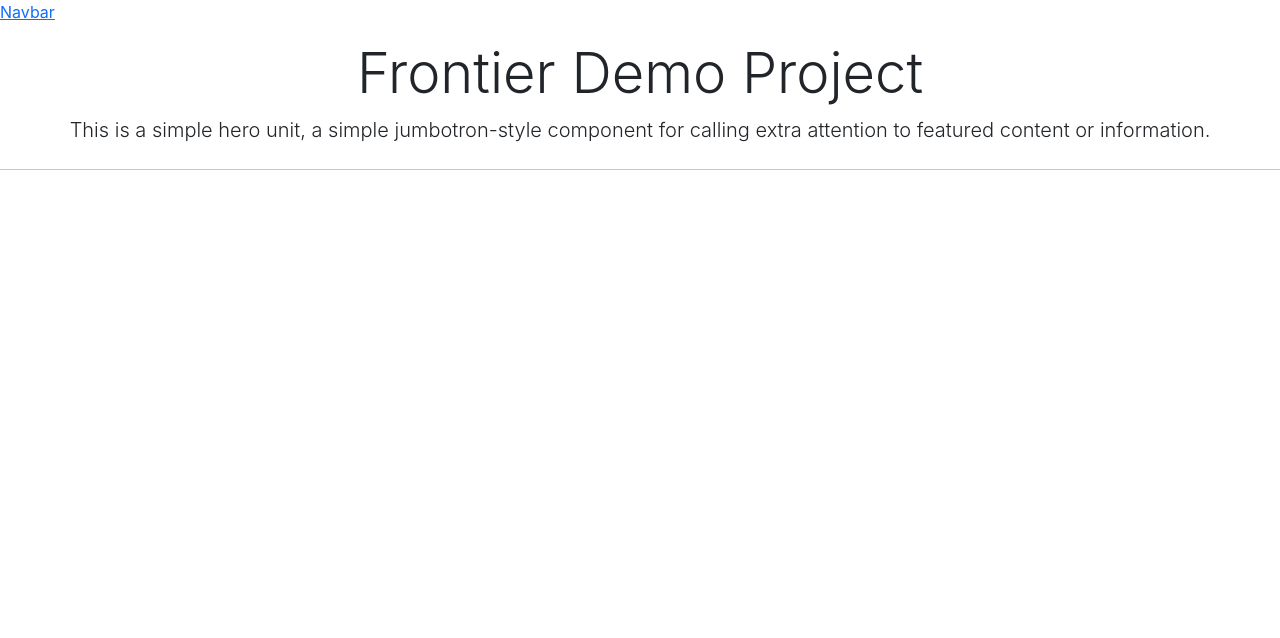
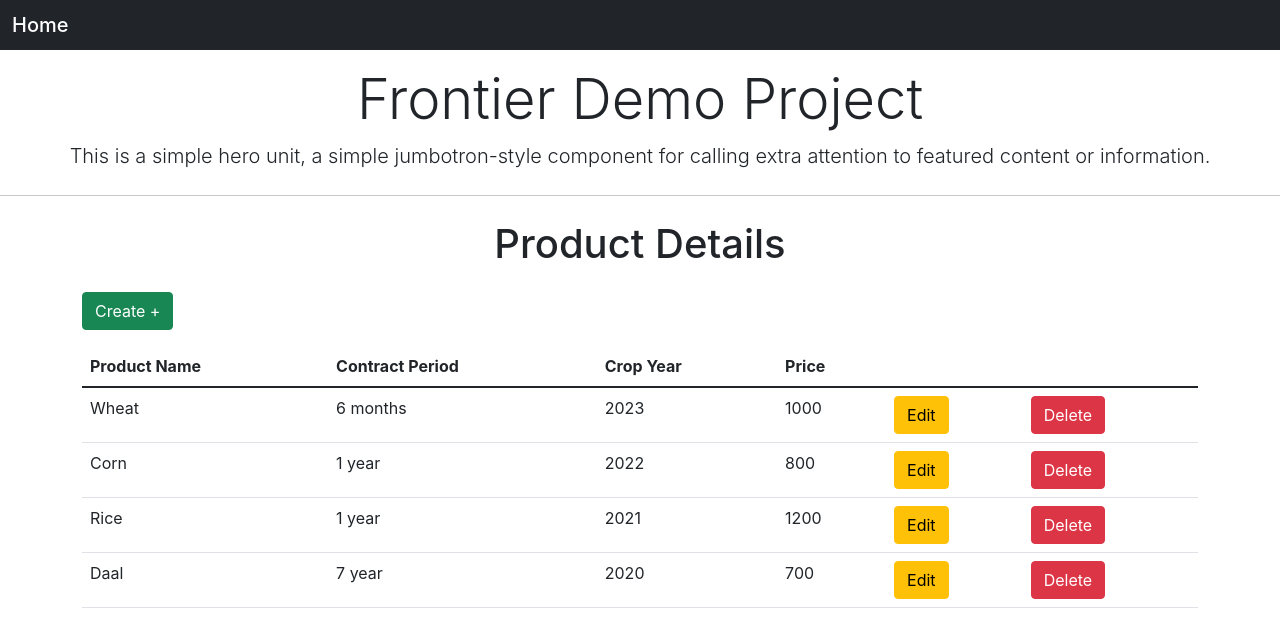
Before and after one commit to rick2001/frontierprojectdemo, a React (Create React App) app: page / in a window 1280 px wide. Shown: the top 638 px of the page. Built offline with nearby package versions, Linux system fonts and the light colour scheme.

Commit message:
commit-4

```diff
--- a/src/Components/Navbar.js
+++ b/src/Components/Navbar.js
@@ -4,9 +4,9 @@ import { Link } from 'react-router-dom'
 export const Navbar = () => {
   return (
     <div>
-      <nav classname="navbar navbar-dark bg-dark">
-        <div classname="container-fluid">
-          <Link to="/" classname="navbar-brand mb-0 h1">Navbar</Link>
+      <nav className="navbar navbar-dark bg-dark">
+        <div className="container-fluid">
+          <Link to="/" className="navbar-brand mb-0 h1">Home</Link>
         </div>
       </nav>
 
--- a/src/Components/ProductForm.js
+++ b/src/Components/ProductForm.js
@@ -42,7 +42,7 @@ export const ProductForm = () => {
           <input type="text" className="form-control" value={newData.contractPeriod} id="contractPeriod" onChange={handleOnChange} />
         </div>
         <div className="form-group fw-bold">
-          <label class="form-label" htmlFor="cropYear">Crop Yea:</label>
+          <label class="form-label" htmlFor="cropYear">Crop Year:</label>
           <input type="text" className="form-control" value={newData.cropYear} id="cropYear" onChange={handleOnChange} />
         </div>
         <div className="form-group fw-bold">
--- a/src/Components/ProductTable.js
+++ b/src/Components/ProductTable.js
@@ -1,9 +1,131 @@
-import React from 'react'
+import React, {useState, useRef} from 'react'
+import { useSelector, useDispatch } from 'react-redux'
+import { Link } from 'react-router-dom'
+import { deleteProduct, updateProduct } from '../redux/counter/counterSlice'
 
 export const ProductTable = () => {
+
+  // useRef Hook variable. using this I can give the reference to the current object
+  const ref = useRef(null);
+
+  // getting data from counterSilce
+  const data = useSelector((state) => state.counter.products)
+  console.log(data);  // logging the data in console
+
+  // variable of useDisPatch Hook
+  const dispatch = useDispatch();
+
+  // new state to store the edited data
+  const [editData, setEditdata] = useState({ productId: "", productName: "", contractPeriod: "", cropYear: "", price: "" })
+
+  // handeling the deleting functionality
+  const handleDelete = (id) => {
+    dispatch(deleteProduct(id));
+  }
+
+  // handeling the edited data functionality
+  const handleEdit = (user) => {
+    setEditdata({
+      productId: user.productId,
+      productName: user.productName,
+      contractPeriod: user.contractPeriod,
+      cropYear: user.cropYear,
+      price: user.price
+    })
+    // console.log(user)
+    ref.current.click();  //modal will open
+  }
+
+  // handeling the form data
+  const handleOnChange = (e) => {
+    setEditdata({ ...editData, [e.target.id]: e.target.value })
+  }
+
+
+  // handeling the save button after performing edit operation in modal
+  const handleSave = () => {
+    // console.log("This is my edited data-> ",editData);
+    dispatch(updateProduct(editData));
+
+  }
+
+
+
   return (
-    <div>
+    <>
+      <button style={{ display: "none" }} ref={ref} type="button" className="btn btn-primary" data-bs-toggle="modal" data-bs-target="#exampleModal">
+        Launch demo modal
+      </button>
 
-    </div>
+      <div className="modal fade" id="exampleModal" tabIndex="-1" aria-labelledby="exampleModalLabel" aria-hidden="true">
+        <div className="modal-dialog">
+          <div className="modal-content">
+            <div className="modal-header">
+              <h5 className="modal-title" id="exampleModalLabel">Edit Details</h5>
+              <button type="button" className="btn-close" data-bs-dismiss="modal" aria-label="Close"></button>
+            </div>
+            <div className="modal-body">
+
+              <form>
+                <div className="form-group">
+                  <label htmlFor="productName">Product Name</label>
+                  <input type="text" className="form-control" value={editData.productName} id="productName" onChange={handleOnChange} />
+                </div>
+                <div className="form-group">
+                  <label htmlFor="contractPeriod">Contract Period</label>
+                  <input type="text" className="form-control" value={editData.contractPeriod} id="contractPeriod" onChange={handleOnChange} />
+                </div>
+                <div className="form-group">
+                  <label htmlFor="cropYear">Crop Year</label>
+                  <input type="text" className="form-control" value={editData.cropYear} id="cropYear" onChange={handleOnChange} />
+                </div>
+                <div className="form-group">
+                  <label htmlFor="price">Price</label>
+                  <input type="text" className="form-control" value={editData.price} id="price" onChange={handleOnChange} />
+                </div>
+              </form>
+
+
+            </div>
+            <div className="modal-footer">
+              <button type="button" className="btn btn-secondary" data-bs-dismiss="modal">Close</button>
+              <button type="button" className="btn btn-primary" onClick={handleSave}>Save</button>
+            </div>
+          </div>
+        </div>
+      </div>
+
+      <div className="container">
+        <h1 className='text-center'>Product Details</h1>
+        <Link to="/create" className='btn btn-success my-3'>Create +</Link>
+        <table className='table'>
+          <thead>
+            <tr>
+              <th>Product Name</th>
+              <th>Contract Period</th>
+              <th>Crop Year</th>
+              <th>Price</th>
+            </tr>
+          </thead>
+          <tbody>
+            {data.map((item, index) => {
+              return <tr key={index}>
+                <td>{item.productName}</td>
+                <td>{item.contractPeriod}</td>
+                <td>{item.cropYear}</td>
+                <td>{item.price}</td>
+                <td>
+                  <button className='btn btn-warning' onClick={() => handleEdit(item)} title="Edit the product">Edit</button>
+                </td>
+                <td>
+                  <button className='btn btn-danger' onClick={() => handleDelete(item.productId)} title="Delete the product">Delete</button>
+                </td>
+              </tr>
+            })}
+          </tbody>
+        </table>
+      </div>
+
+    </>
   )
 }
--- a/src/redux/counter/counterSlice.js
+++ b/src/redux/counter/counterSlice.js
@@ -13,15 +13,26 @@ export const counterSlice = createSlice({
   name: 'counter',
   initialState,
   reducers: {
-    addProduct: (state, action)=>{
+    addProduct: (state, action) => {
       console.log(action);
       state.products.push(action.payload)
     },
-    updateProduct: (state, action)=>{
+    updateProduct: (state, action) => {
+      // console.log("This is counterSlice-> ", action.payload)
+      const id = action.payload.productId;
+      const index = state.products.findIndex((product) => product.productId === id);
+      if (index !== -1) {
+        state.products[index] = action.payload;
+      }
 
     },
-    deleteProduct: (state, action)=>{
-
+    deleteProduct: (state, action) => {
+      const id = action.payload;
+      // finding the index of the data to be deleted
+      const index = state.products.findIndex((product) => product.productId === id);
+      if (index !== -1) {
+        state.products.splice(index, 1);
+      }
     }
 
   }
```
Lines whose indentation alone changed are shown as unchanged.
